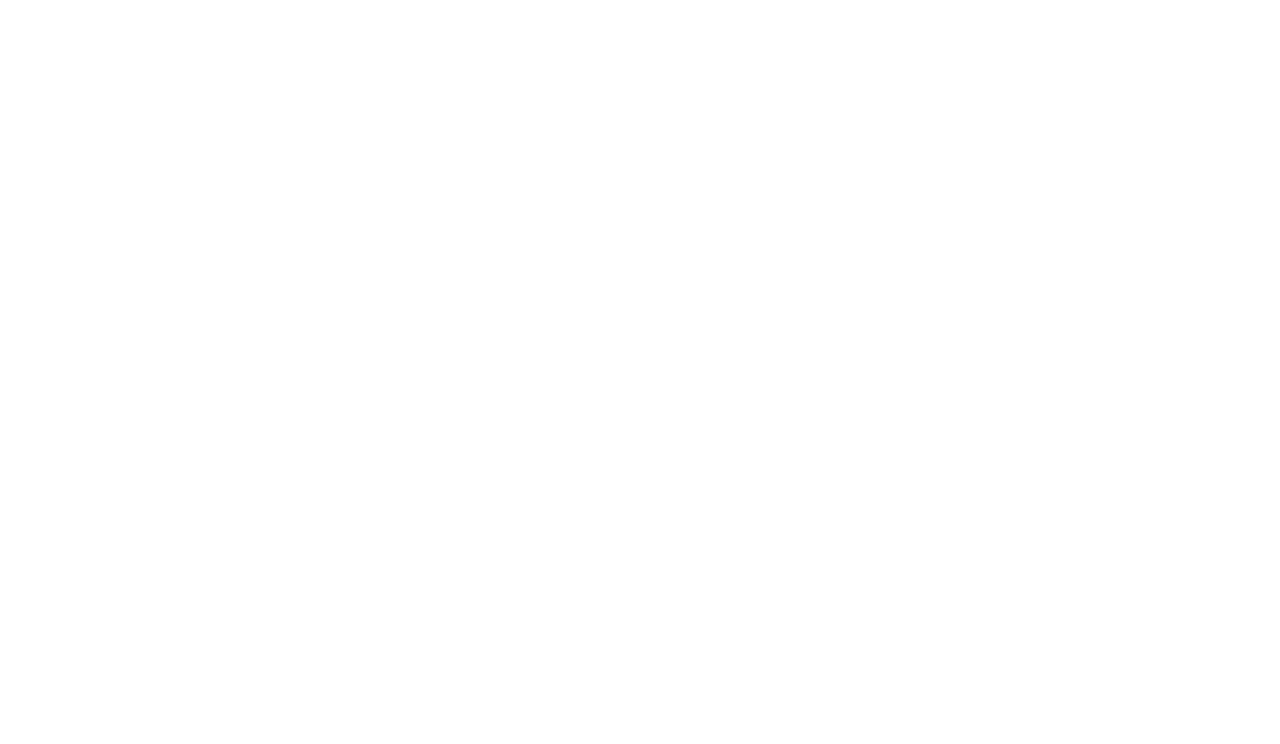
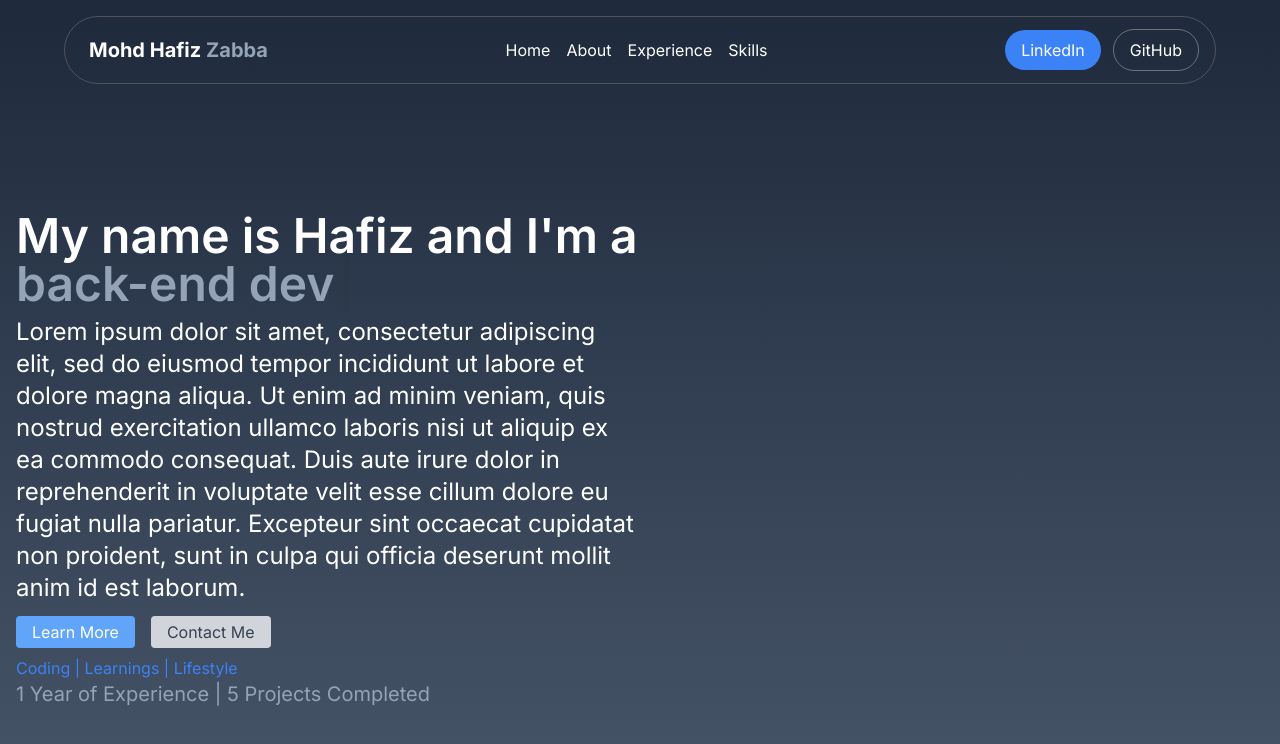
Before and after one commit to nzmksk/mhz96-v2, a Next.js app: page / in a window 1280 px wide. Shown: the top 744 px of the page. Built offline with nearby package versions, Linux system fonts and the light colour scheme.

Commit message:
add typewriter animation

```diff
--- /dev/null
+++ b/app/components/Body.tsx
@@ -0,0 +1,61 @@
+"use client";
+
+import React from "react";
+import { Cursor, useTypewriter } from "react-simple-typewriter";
+
+function Body() {
+  const [text, count] = useTypewriter({
+    words: [
+      "software developer.",
+      "back-end developer.",
+      "web developer.",
+      "part-time private tutor.",
+      "part-time cleaner.",
+    ],
+    loop: true,
+    delaySpeed: 2000,
+  });
+
+  return (
+    <section className="py-8">
+      <div className="px-4 mx-auto">
+        <div className="flex flex-col-reverse justify-between md:flex-row md:space-x-8">
+          <div className="w-full flex flex-col items-start md:w-2/4 mt-0 md:mt-20">
+            <h1 className="text-white text-3xl lg:text-5xl font-semibold">
+              My name is Hafiz and I&apos;m a
+            </h1>
+            <h1 className="text-3xl lg:text-5xl font-semibold">
+              <span className="text-slate-400">{text}</span>
+              <Cursor />
+            </h1>
+            <p className="text-white text-xl md:text-2xl mb-3 mt-2">
+              Lorem ipsum dolor sit amet, consectetur adipiscing elit, sed do
+              eiusmod tempor incididunt ut labore et dolore magna aliqua. Ut
+              enim ad minim veniam, quis nostrud exercitation ullamco laboris
+              nisi ut aliquip ex ea commodo consequat. Duis aute irure dolor in
+              reprehenderit in voluptate velit esse cillum dolore eu fugiat
+              nulla pariatur. Excepteur sint occaecat cupidatat non proident,
+              sunt in culpa qui officia deserunt mollit anim id est laborum.
+            </p>
+            <div>
+              <button className="bg-blue-400 text-white px-4 py-1 rounded mr-4 hover:bg-blue-600">
+                Learn More
+              </button>
+              <button className="bg-gray-300 text-gray-700 px-4 py-1 rounded hover:bg-gray-400">
+                Contact Me
+              </button>
+            </div>
+            <p className="text-blue-500 text-small font-normal mt-2">
+              Coding | Learnings | Lifestyle
+            </p>
+            <h1 className="text-slate-400 text-xl">
+              1 Year of Experience | 5 Projects Completed
+            </h1>
+          </div>
+        </div>
+      </div>
+    </section>
+  );
+}
+
+export default Body;
--- /dev/null
+++ b/app/components/Header.tsx
@@ -0,0 +1,33 @@
+import React from "react";
+
+function Header() {
+  return (
+    <header className="py-4">
+      <div className="mx-10 sm:mx-auto max-w-6xl px-4 flex items-center justify-between border border-zinc-600 p-3 rounded-full">
+        <div>
+          <span className="text-xl text-white cursor-pointer font-bold ml-2">
+            Mohd Hafiz <span className="text-slate-400 font-bold">Zabba</span>
+          </span>
+        </div>
+
+        <div className="hidden sm:flex flex-row space-x-4">
+          <p className="text-white cursor-pointer">Home</p>
+          <p className="text-white cursor-pointer">About</p>
+          <p className="text-white cursor-pointer">Experience</p>
+          <p className="text-white cursor-pointer">Skills</p>
+        </div>
+
+        <div className="flex space-x-3 items-center">
+          <button className="hidden md:inline-block text-white bg-blue-500 px-4 py-2 rounded-full hover:bg-blue-600">
+            LinkedIn
+          </button>
+          <button className="border border-gray-500 cursor-pointer px-4 py-2 text-white rounded-full">
+            GitHub
+          </button>
+        </div>
+      </div>
+    </header>
+  );
+}
+
+export default Header;
--- a/app/page.tsx
+++ b/app/page.tsx
@@ -1,5 +1,11 @@
-import Image from "next/image";
+import Body from "@/app/components/Body";
+import Header from "@/app/components/Header";
 
 export default function Home() {
-  return <main></main>;
+  return (
+    <main className="h-screen overflow-y-scroll bg-gradient-to-b from-slate-800 to-slate-600">
+      <Header />
+      <Body />
+    </main>
+  );
 }
```
Also changed, not shown: package.json (+5 -4 lines), 1 other file (tests, documents, lock files or other folders).
